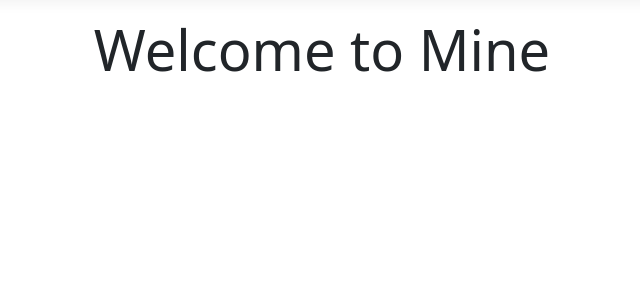
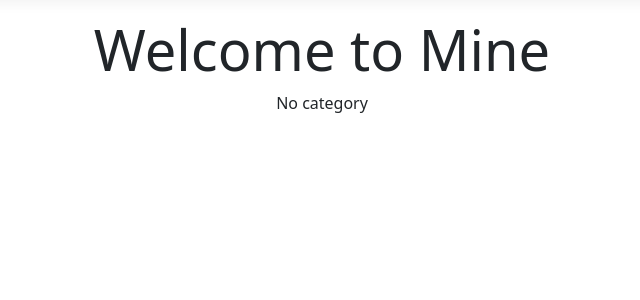
Before and after one commit to HenryAnyiam/BulkBookApp-Django, a Django app: page / in a window 1280 px wide. Shown: the part 57-357 px from the top of the page, without its empty margins (318-958 px from the left). Run offline with Django 5.2, Linux system fonts and the light colour scheme; data that the repository does not hold is empty; some libraries are stand-ins or nearby versions.

Commit message:
Retrieve categories

```diff
--- a/main/views.py
+++ b/main/views.py
@@ -1,5 +1,7 @@
 from django.shortcuts import render
+from main.models import Category
 
 # Create your views here.
 def index(request):
-    return render(request, "index.html")
+    category_obj = Category.objects.all()
+    return render(request, "index.html", context={'category': category_obj})
--- a/templates/index.html
+++ b/templates/index.html
@@ -3,5 +3,10 @@
 {% block body %}
 <div class="text-center">
     <h1 class="display-4">Welcome to Mine</h1>
+    {% if category %}
+    <p>There is {{ category|length }} category</p>
+    {% else %}
+    <p>No category</p>
+    {% endif %}
 </div>
 {% endblock %}
```
